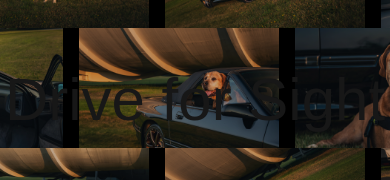
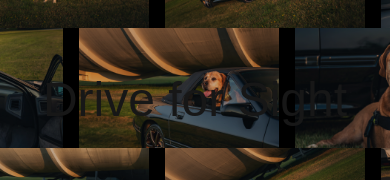
Before and after one commit to ToadLord/dfs, a Next.js app: page / in a window 390 px wide. Shown: the part 212-392 px from the top of the page. Built offline with nearby package versions, Linux system fonts and the light colour scheme; a web font is replaced by a local one.

Commit message:
text-5-xl looks better on my iphone frankly.

```diff
--- a/app/page.tsx
+++ b/app/page.tsx
@@ -18,7 +18,7 @@ export default function Home() {
   return (
     <div className="flex items-center justify-center min-h-125">
       <span
-        className={`${cursive.className} text-6xl md:text-9xl text-center`}
+        className={`${cursive.className} text-5xl md:text-9xl text-center`}
       >
         Drive for Sight
       </span>
```
